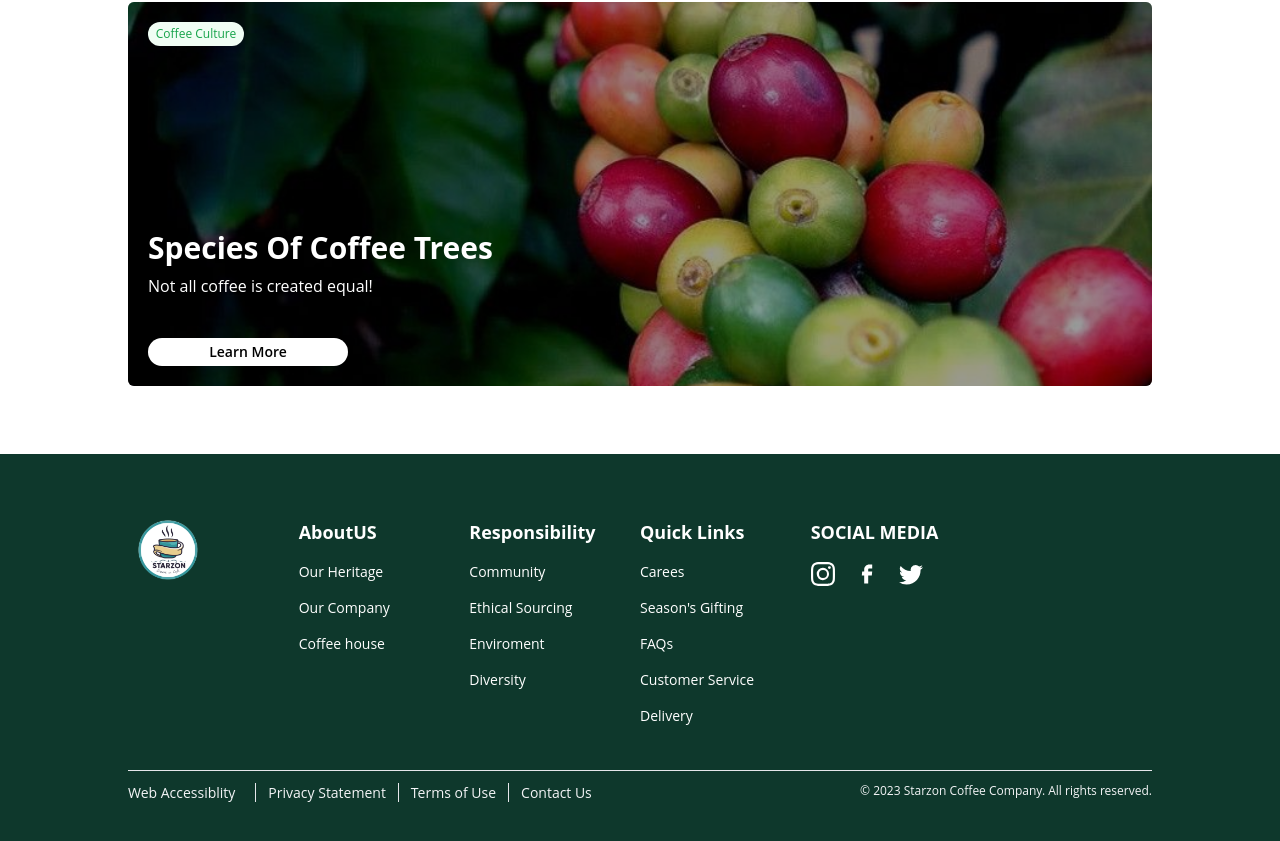
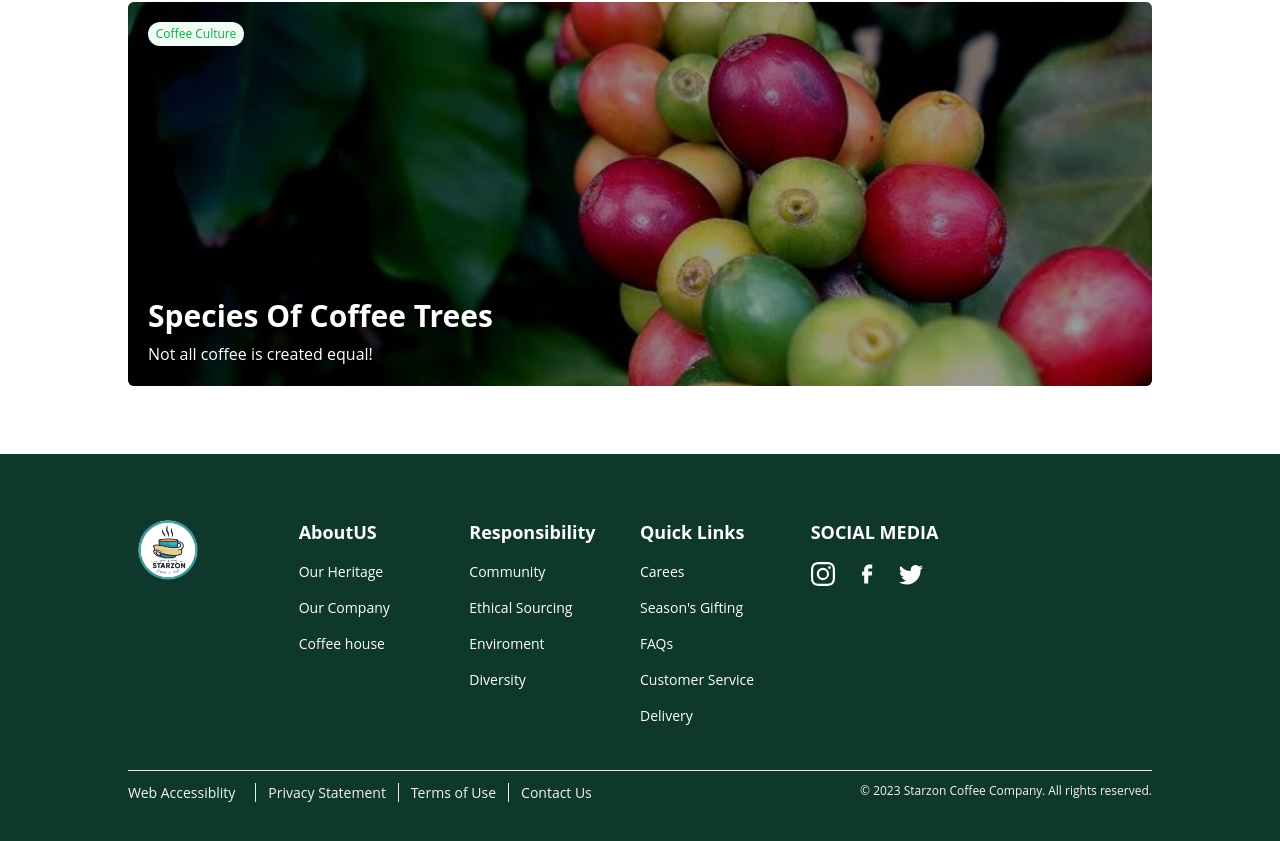
Before and after one commit to JasperEyez/Project_SE, a React (Create React App) app in the folder client/: page / in a window 1280 px wide. Shown: the part 1629-2470 px from the top of the page. Built offline with nearby package versions, Linux system fonts and the light colour scheme; no server answers.

Commit message:
delete any button

```diff
--- a/client/src/page/Home.js
+++ b/client/src/page/Home.js
@@ -210,7 +210,7 @@ function Home () {
               <div className='text-white'>
                 <h2 className='text-3xl font-bold py-2'>Species Of Coffee Trees</h2>
                 <p>Not all coffee is created equal!</p>
-                <button className='bg-white text-black w-full max-w-[200px] font-semibold text-sm py-1 rounded-full mt-10'>Learn More</button>
+
               </div>
             </div>
           </div>
```
